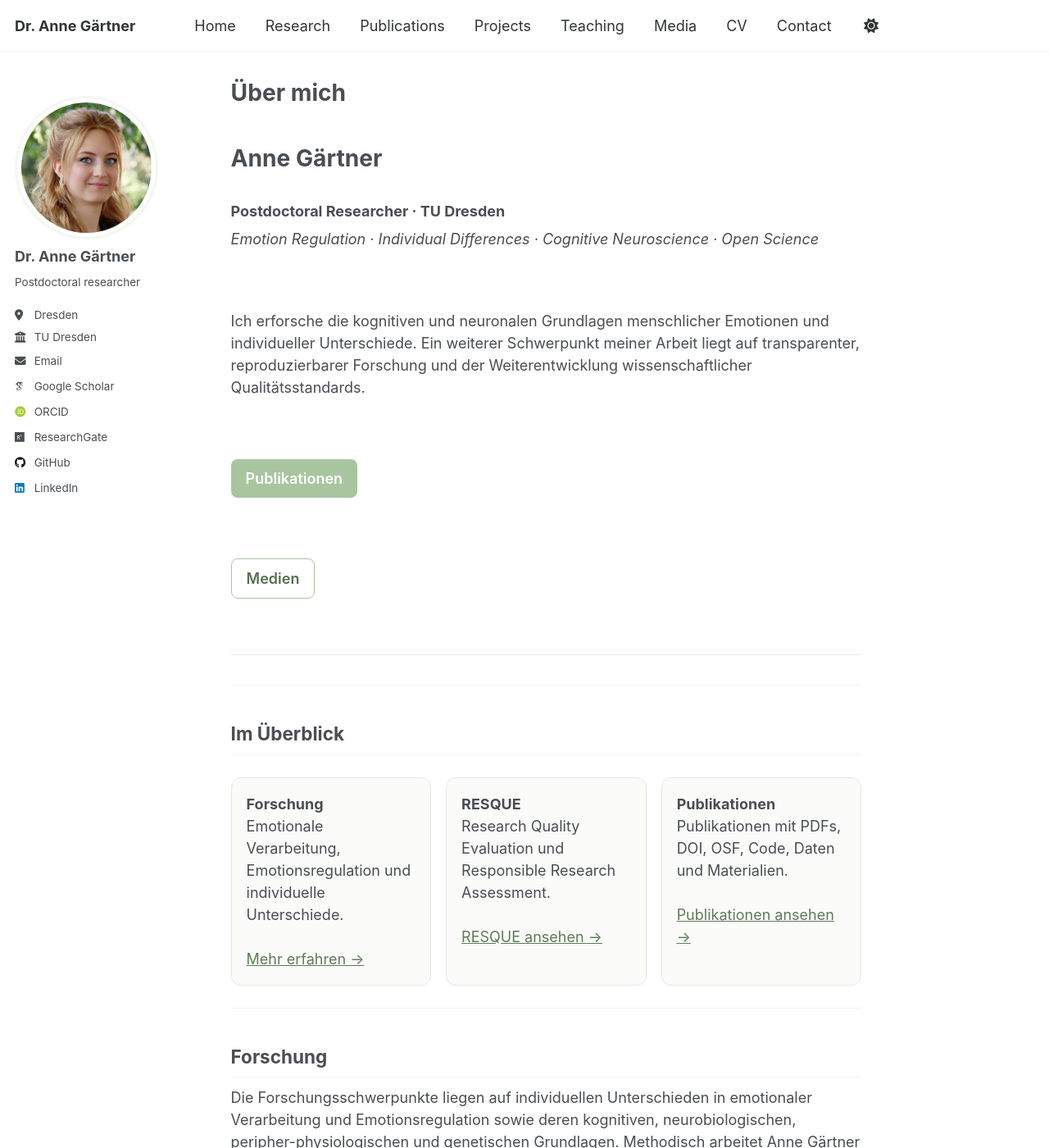
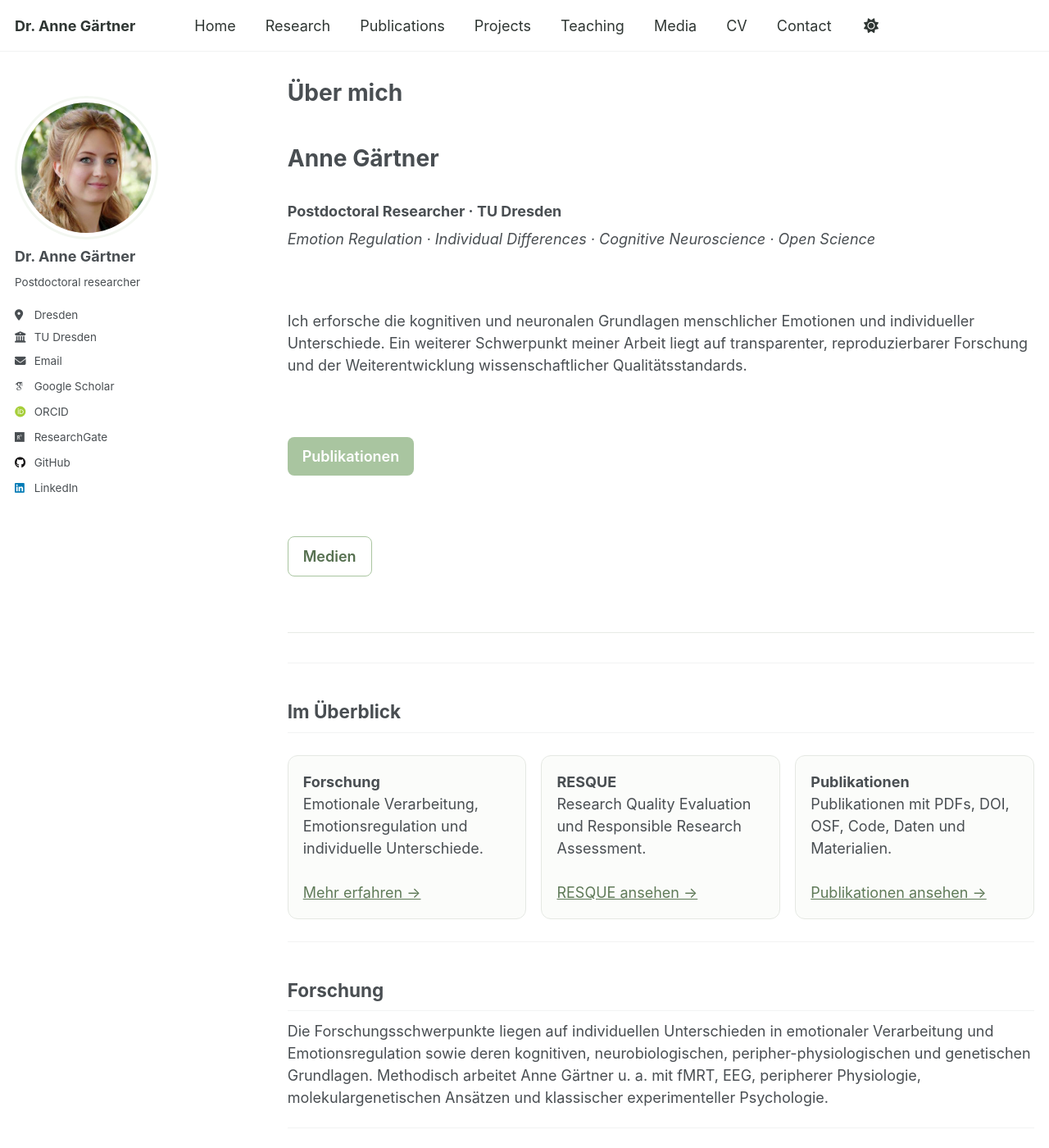
Before and after one commit to angaertner/angaertner.github.io, a Jekyll site: the page built from _pages/about.md, in a window 1280 px wide and 1400 px high. Shown: the whole window at 82% size. Built offline with Jekyll 4.4.1, drawn with Linux system fonts in a browser that asks for light colours; some web fonts are replaced; a script that is not in the unit is left out.

Commit message:
Update main.scss

```diff
--- a/assets/css/main.scss
+++ b/assets/css/main.scss
@@ -103,3 +103,20 @@ table th {
 .author__avatar img {
   border: 3px solid var(--sage-green-light);
 }
+/* Slightly wider content area */
+
+@media (min-width: 80em) {
+  .page {
+    width: calc(100% - 280px);
+    padding-right: 0;
+  }
+
+  .page__inner-wrap {
+    max-width: 980px;
+  }
+
+  .archive {
+    width: calc(100% - 280px);
+    padding-right: 0;
+  }
+}
```
